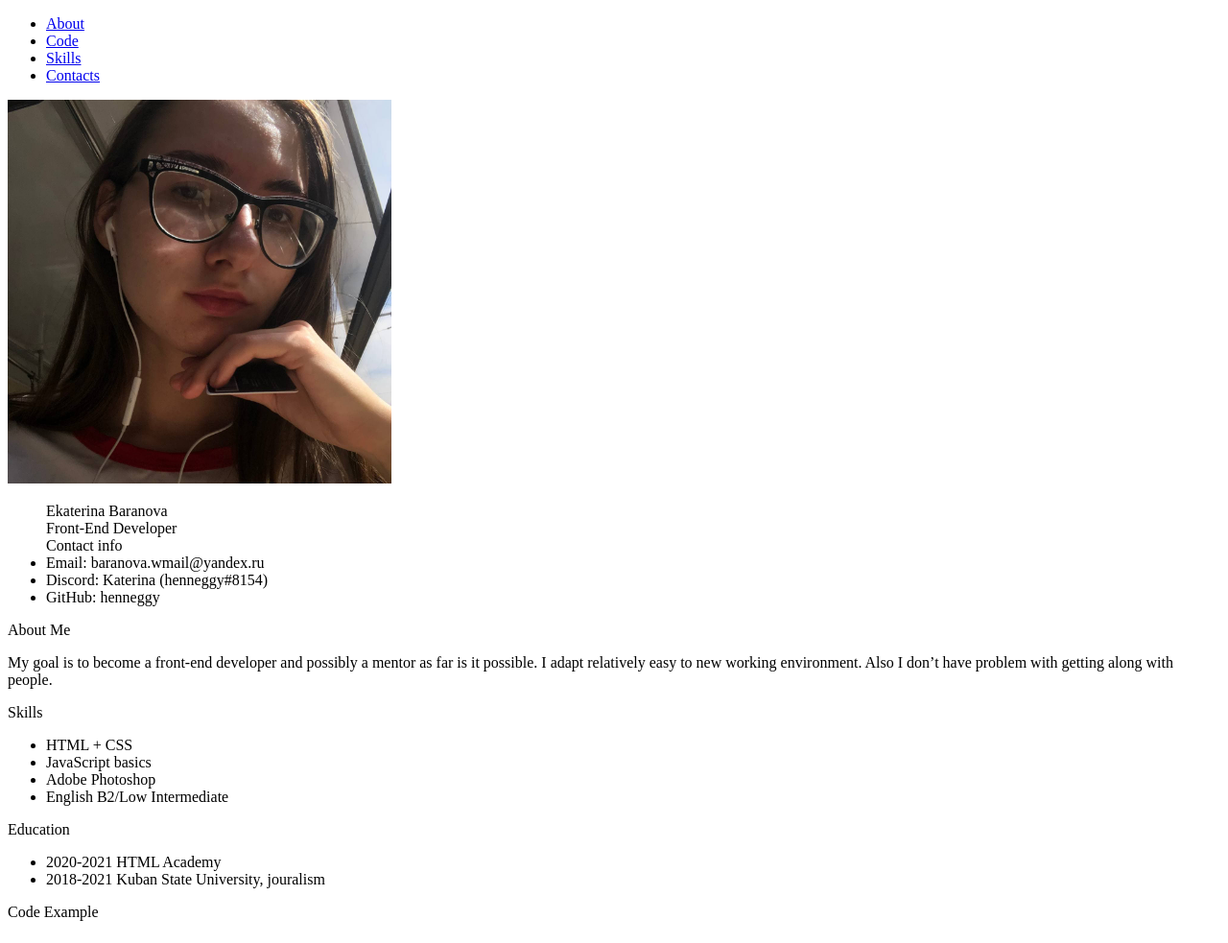
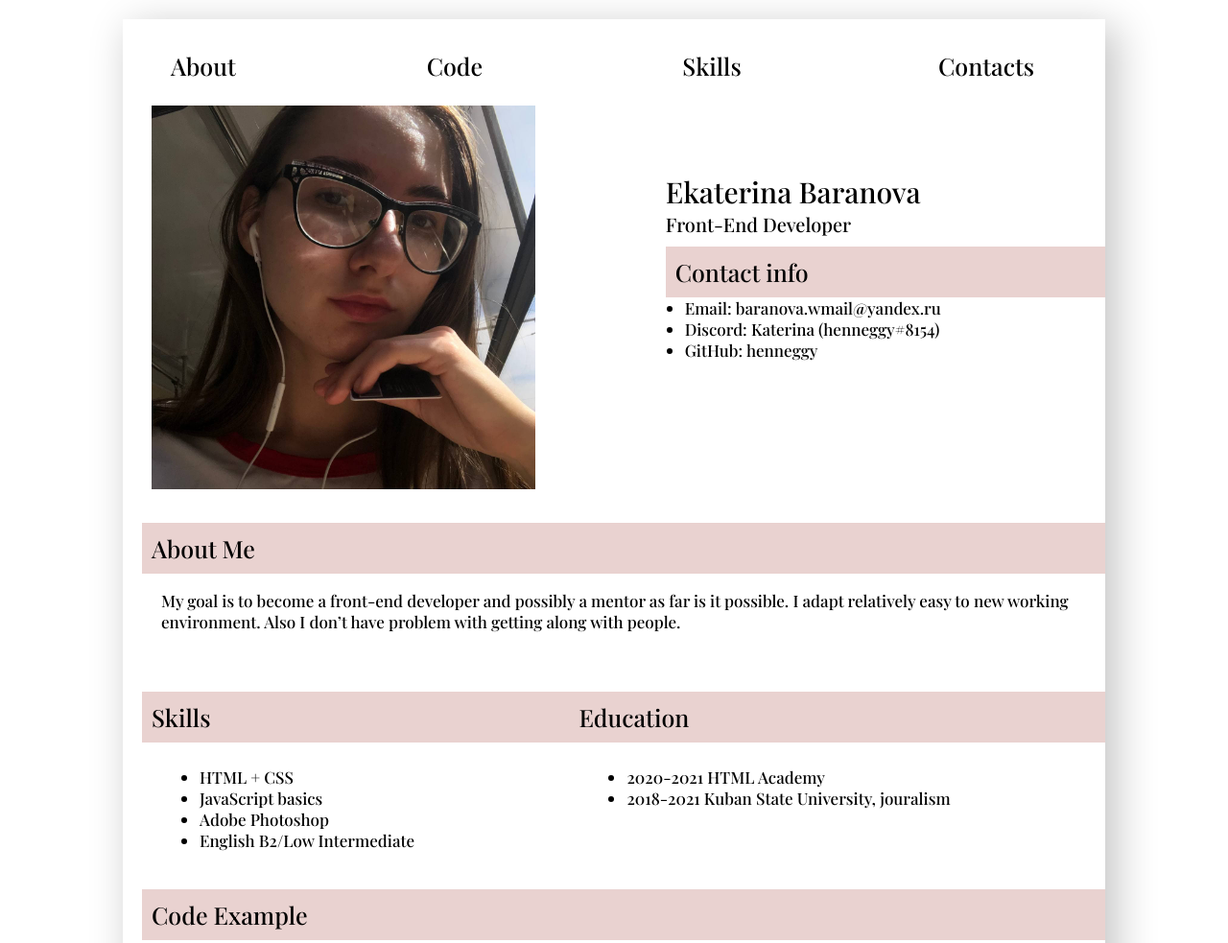
Before and after one commit to henneggy/rsschool-cv, a plain HTML site: page index.html in a window 1280 px wide. Shown: the top 983 px of the page at 96% size. Drawn offline with nearby package versions, Linux system fonts and the light colour scheme.

Commit message:
feat: update style.css

```diff
--- a/style.css
+++ b/style.css
@@ -1,3 +1,146 @@
-.NamePhoto {
-    background-color: blueviolet;
+
+.center {
+    margin: 20px auto;
+    max-width: 1024px;
+    font-family: 'Playfair Display', serif;
+    font-size: 20px;
+    background-color: white;
+    box-shadow: 10px 10px 40px 2px rgb(0 0 0 / 23%);
 }
+
+
+header {
+    width: 100%;
+    margin: auto;
+    padding:10px;
+}
+
+
+
+.navi{
+    display: flex;
+    flex-direction: row;
+    justify-content: space-between;
+    max-width: 800px;
+    list-style-type: none;
+}
+
+a {
+    text-decoration: none;
+    color: black;
+    font-family: 'Playfair Display', serif;
+    font-size: 25px;
+}
+
+.btn {
+    background-color: transparent;
+    cursor: pointer;
+    font-size: 25px;
+    position: absolute;
+    text-decoration: none;
+}
+
+.item_link {
+    letter-spacing: 0;
+}
+
+.item_link:hover,
+.item_link:active {
+    letter-spacing: 5px;
+}
+
+.item_link:after,
+.item_link:before {
+    backface-visibility: hidden;
+    border: 1px solid rgb(255, 255, 255);
+    bottom: 0px;
+    content: " ";
+    display: block;
+    margin: 0 auto;
+    position: relative;
+    transition: all 280ms ease-in-out;
+    width: 0;
+}
+
+.item_link:hover:after,
+.item_link:hover:before {
+    backface-visibility: hidden;
+    border-color: rgb(158, 92, 84);
+    transition: width 350ms ease-in-out;
+    width: 70%;
+}
+
+.item_link:hover:before {
+    bottom: auto;
+    top: 0;
+    width: 70%;
+}
+
+main {
+    width: 100%;
+    margin: auto;
+    padding: 10px;
+}
+
+.name{
+    padding: 10px;
+    padding-left: 0;
+    padding-top: 60px;
+    padding-bottom: 0;
+    font-size: 30px;
+}
+
+.prof{
+    padding: 10px;
+    padding-left: 0;
+    padding-top: 0;
+    font-size: 20px;
+}
+
+.title {
+    font-size: 25px;
+    padding: 10px;
+    background-color: rgb(233, 210, 208);
+    max-width: 1024px;
+}
+
+
+
+.text {
+    font-family: 'Playfair Display', serif;
+    font-size: 17px;
+    margin-left: 20px;
+}
+
+.container {
+    display: flex;
+    padding: 10px;
+}
+
+.container1 {
+    display: flex;
+    flex-direction: column;
+    justify-content: space-between;
+    padding: 10px;
+}
+
+.container2 {
+    display: flex;
+    padding: 10px;
+    min-height: 100px;
+}
+
+.code {
+    display: flex;
+    font-size: 15px;
+}
+
+.footer {
+    display: flex;
+    justify-content: space-between;
+    align-items: center;
+    flex-direction: row;
+    margin: auto;
+    padding: 10px;
+    background-color: rgb(158, 92, 84);
+}
```
